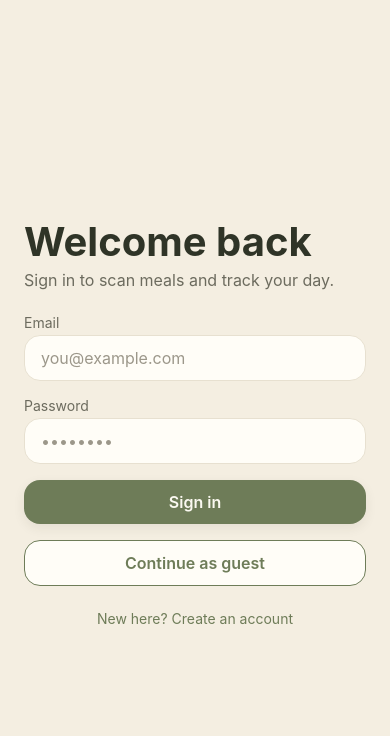
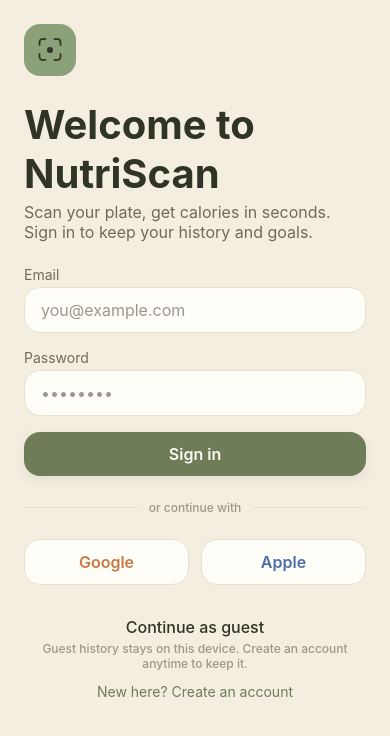
Before and after one commit to Shivamchaubey14/nutriscan, a React Native app in the folder mobile/: screen /Login in a window 390 px wide. Shown: the top 736 px of the page. Built offline with nearby package versions, Linux system fonts and the light colour scheme.

Commit message:
Redesign login and register to match the mockups

```diff
--- a/mobile/screens/LoginScreen.tsx
+++ b/mobile/screens/LoginScreen.tsx
@@ -1,14 +1,54 @@
 import { useState } from 'react';
-import { KeyboardAvoidingView, Platform, Pressable, ScrollView, View } from 'react-native';
+import {
+  Alert,
+  KeyboardAvoidingView,
+  Platform,
+  Pressable,
+  ScrollView,
+  Text,
+  View,
+} from 'react-native';
 import { SafeAreaView } from 'react-native-safe-area-context';
 
 import { ApiError } from '../api/client';
 import { useAuth } from '../auth/AuthProvider';
 import { AppText } from '../components/AppText';
+import { BrandMark } from '../components/BrandMark';
 import { Button } from '../components/Button';
 import { Input } from '../components/Input';
 import { useTheme } from '../theme/ThemeProvider';
 import type { AuthScreenProps } from '../navigation/types';
+
+function Divider({ label }: { label: string }) {
+  const { colors, spacing, typography } = useTheme();
+  return (
+    <View style={{ flexDirection: 'row', alignItems: 'center', gap: spacing.m }}>
+      <View style={{ flex: 1, height: 1, backgroundColor: colors.border }} />
+      <Text style={[typography.caption, { color: colors.caption }]}>{label}</Text>
+      <View style={{ flex: 1, height: 1, backgroundColor: colors.border }} />
+    </View>
+  );
+}
+
+function SocialButton({ label, color }: { label: string; color: string }) {
+  const { colors, radii, spacing, typography } = useTheme();
+  return (
+    <Pressable
+      onPress={() => Alert.alert('Coming soon', `${label} sign-in isn't wired up yet.`)}
+      style={{
+        flex: 1,
+        alignItems: 'center',
+        backgroundColor: colors.card,
+        borderWidth: 1,
+        borderColor: colors.border,
+        borderRadius: radii.button,
+        paddingVertical: spacing.m,
+      }}
+    >
+      <Text style={[typography.button, { color }]}>{label}</Text>
+    </Pressable>
+  );
+}
 
 export function LoginScreen({ navigation }: AuthScreenProps<'Login'>) {
   const { login, continueAsGuest } = useAuth();
@@ -36,13 +76,15 @@ export function LoginScreen({ navigation }: AuthScreenProps<'Login'>) {
         style={{ flex: 1 }}
         behavior={Platform.OS === 'ios' ? 'padding' : undefined}
       >
-        <ScrollView contentContainerStyle={{ padding: spacing.xl, gap: spacing.xl, flexGrow: 1, justifyContent: 'center' }}>
+        <ScrollView contentContainerStyle={{ padding: spacing.xl, gap: spacing.xl }}>
+          <BrandMark size={52} />
+
           <View style={{ gap: spacing.xs }}>
             <AppText variant="display" tone="heading">
-              Welcome back
+              Welcome to{'\n'}NutriScan
             </AppText>
             <AppText variant="body" tone="body">
-              Sign in to scan meals and track your day.
+              Scan your plate, get calories in seconds. Sign in to keep your history and goals.
             </AppText>
           </View>
 
@@ -65,14 +107,29 @@ export function LoginScreen({ navigation }: AuthScreenProps<'Login'>) {
               error={error}
             />
             <Button label={busy ? 'Signing in…' : 'Sign in'} onPress={onSubmit} disabled={busy} />
-            <Button label="Continue as guest" variant="secondary" onPress={continueAsGuest} />
           </View>
 
-          <Pressable onPress={() => navigation.navigate('Register')} style={{ alignSelf: 'center' }}>
-            <AppText variant="secondary" tone="primary">
-              New here? Create an account
+          <Divider label="or continue with" />
+          <View style={{ flexDirection: 'row', gap: spacing.m }}>
+            <SocialButton label="Google" color="#C87A45" />
+            <SocialButton label="Apple" color="#4A6DA7" />
+          </View>
+
+          <View style={{ alignItems: 'center', gap: spacing.xs, marginTop: spacing.s }}>
+            <Pressable onPress={continueAsGuest}>
+              <AppText variant="subtitle" tone="heading">
+                Continue as guest
+              </AppText>
+            </Pressable>
+            <AppText variant="caption" tone="caption" style={{ textAlign: 'center' }}>
+              Guest history stays on this device. Create an account anytime to keep it.
             </AppText>
-          </Pressable>
+            <Pressable onPress={() => navigation.navigate('Register')} style={{ marginTop: spacing.s }}>
+              <AppText variant="secondary" tone="primary">
+                New here? Create an account
+              </AppText>
+            </Pressable>
+          </View>
         </ScrollView>
       </KeyboardAvoidingView>
     </SafeAreaView>
--- a/mobile/screens/RegisterScreen.tsx
+++ b/mobile/screens/RegisterScreen.tsx
@@ -5,6 +5,7 @@ import { SafeAreaView } from 'react-native-safe-area-context';
 import { ApiError } from '../api/client';
 import { useAuth } from '../auth/AuthProvider';
 import { AppText } from '../components/AppText';
+import { BrandMark } from '../components/BrandMark';
 import { Button } from '../components/Button';
 import { Input } from '../components/Input';
 import { useTheme } from '../theme/ThemeProvider';
@@ -37,6 +38,7 @@ export function RegisterScreen({ navigation }: AuthScreenProps<'Register'>) {
         behavior={Platform.OS === 'ios' ? 'padding' : undefined}
       >
         <ScrollView contentContainerStyle={{ padding: spacing.xl, gap: spacing.xl, flexGrow: 1, justifyContent: 'center' }}>
+          <BrandMark size={52} />
           <View style={{ gap: spacing.xs }}>
             <AppText variant="display" tone="heading">
               Create account
```
